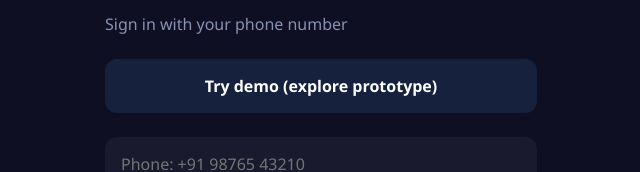
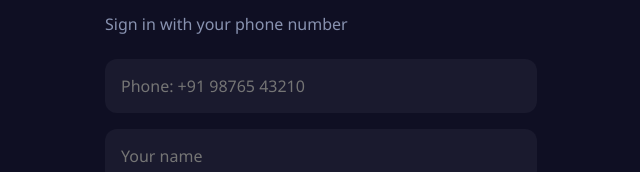
Before and after one commit to mn5658734/Drape.ai, a React (Vite) app in the folder web/: page /login in a window 1280 px wide. Shown: the part 181-353 px from the top of the page, without its empty margins (319-959 px from the left). Built offline with nearby package versions, Linux system fonts and the light colour scheme.

Commit message:
Remove Try demo button from login

```diff
--- a/web/src/pages/LoginPage.jsx
+++ b/web/src/pages/LoginPage.jsx
@@ -56,11 +56,6 @@ export default function LoginPage() {
     }
   };
 
-  const handleTryDemo = () => {
-    setUser({ id: 'user-1', phone: '+919876543210', name: 'Demo User', isProfileComplete: true });
-    navigate('/');
-  };
-
   return (
     <div className="container">
       <div className="login-logo">
@@ -71,10 +66,6 @@ export default function LoginPage() {
 
       <h1 className="title">Welcome to DRIP</h1>
       <p className="subtitle">Sign in with your phone number</p>
-
-      <button className="btn btn-secondary" onClick={handleTryDemo} style={{ marginBottom: 24 }}>
-        Try demo (explore prototype)
-      </button>
 
       {error && <p style={{ color: '#e94560', marginBottom: 16, fontSize: 14 }}>{error}</p>}
 
```
